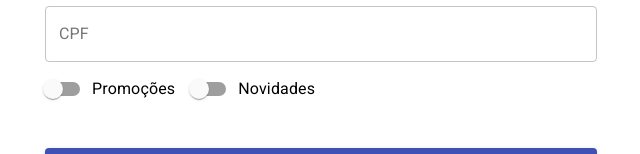
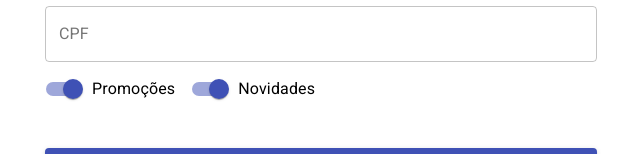
Before and after one commit to BernardoOficial/Formix, a React (Create React App) app: page / in a window 1280 px wide. Shown: the part 255-409 px from the top of the page, without its empty margins (319-959 px from the left). Built offline with nearby package versions, Linux system fonts and the light colour scheme.

Commit message:
Aprendendo sobre Hooks

```diff
--- a/src/App.js
+++ b/src/App.js
@@ -11,10 +11,14 @@ class App extends Component {
     return (
       <Container component="article" maxWidth="sm">
         <h1 className="form__title">Formulário de Cadastro</h1>
-        <FormularioCadastro />
+        <FormularioCadastro enviarDados={enviarDados} />
       </Container>
     );
   }
 }
 
+function enviarDados(dados) {
+  console.log(dados);
+}
+
 export default App;
--- a/src/components/FormularioCadastro/FormularioCadastro.jsx
+++ b/src/components/FormularioCadastro/FormularioCadastro.jsx
@@ -1,29 +1,35 @@
 import React, { useState } from 'react';
 import { Box, Button, TextField, Switch, FormControlLabel } from '@material-ui/core'
 
-function FormularioCadastro() {
+function FormularioCadastro({ enviarDados }) {
 
     const [nome, setNome] = useState("");
     const [sobrenome, setSobrenome] = useState("");
     const [cpf, setCPF] = useState("");
+    const [promocoes, setPromocoes] = useState(true);
+    const [novidades, setNovidades] = useState(true);
 
     function handleInputChange(evento) {
         const nomeInserido = evento.target.form.nome.value;
         const sobrenomeInserido = evento.target.form.sobrenome.value;
         const cpfInserido = evento.target.form.cpf.value;
+        const isCheckboxPromocoes = evento.target.form.promocoes.checked;
+        const isCheckboxNovidades = evento.target.form.novidades.checked;
 
         setNome(nomeInserido);
         setSobrenome(sobrenomeInserido);
         setCPF(cpfInserido);
+        setPromocoes(isCheckboxPromocoes);
+        setNovidades(isCheckboxNovidades);
     }
 
-    function enviarDados(evento) {
+    function handleFormSubmit(evento) {
         evento.preventDefault();
-        console.log(nome, sobrenome, cpf);
+        enviarDados({ nome, sobrenome, cpf, promocoes, novidades });
     }
 
     return (
-        <form onSubmit={enviarDados}>
+        <form onSubmit={handleFormSubmit}>
             <TextField
                 id="nome"
                 name="nome"
@@ -69,6 +75,8 @@ function FormularioCadastro() {
                     <Switch
                         name="promocoes"
                         color="primary"
+                        checked={promocoes}
+                        onChange={handleInputChange}
                     />
                 }
             />
@@ -79,6 +87,8 @@ function FormularioCadastro() {
                     <Switch
                         name="novidades"
                         color="primary"
+                        checked={novidades}
+                        onChange={handleInputChange}
                     />
                 }
             />
```
Also changed, not shown: 1 other file (tests, documents, lock files or other folders).
